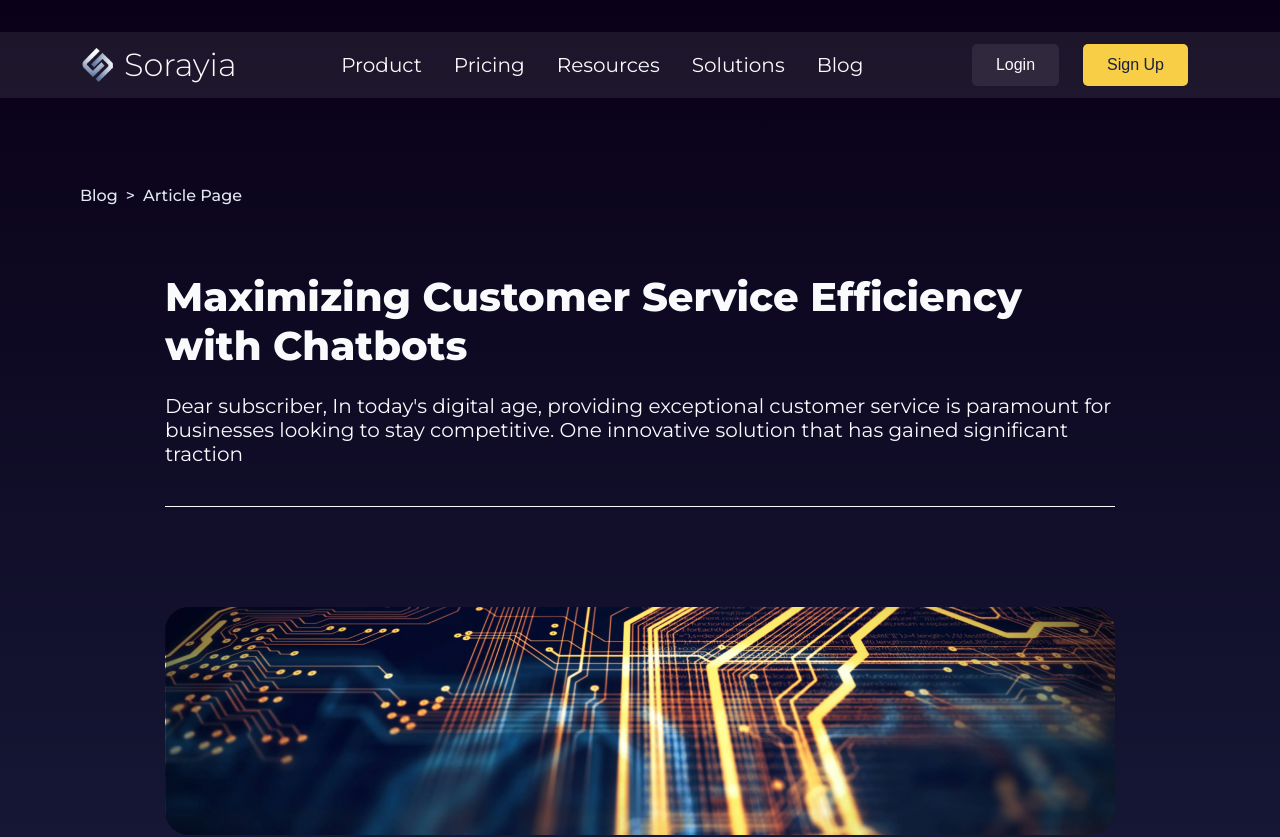
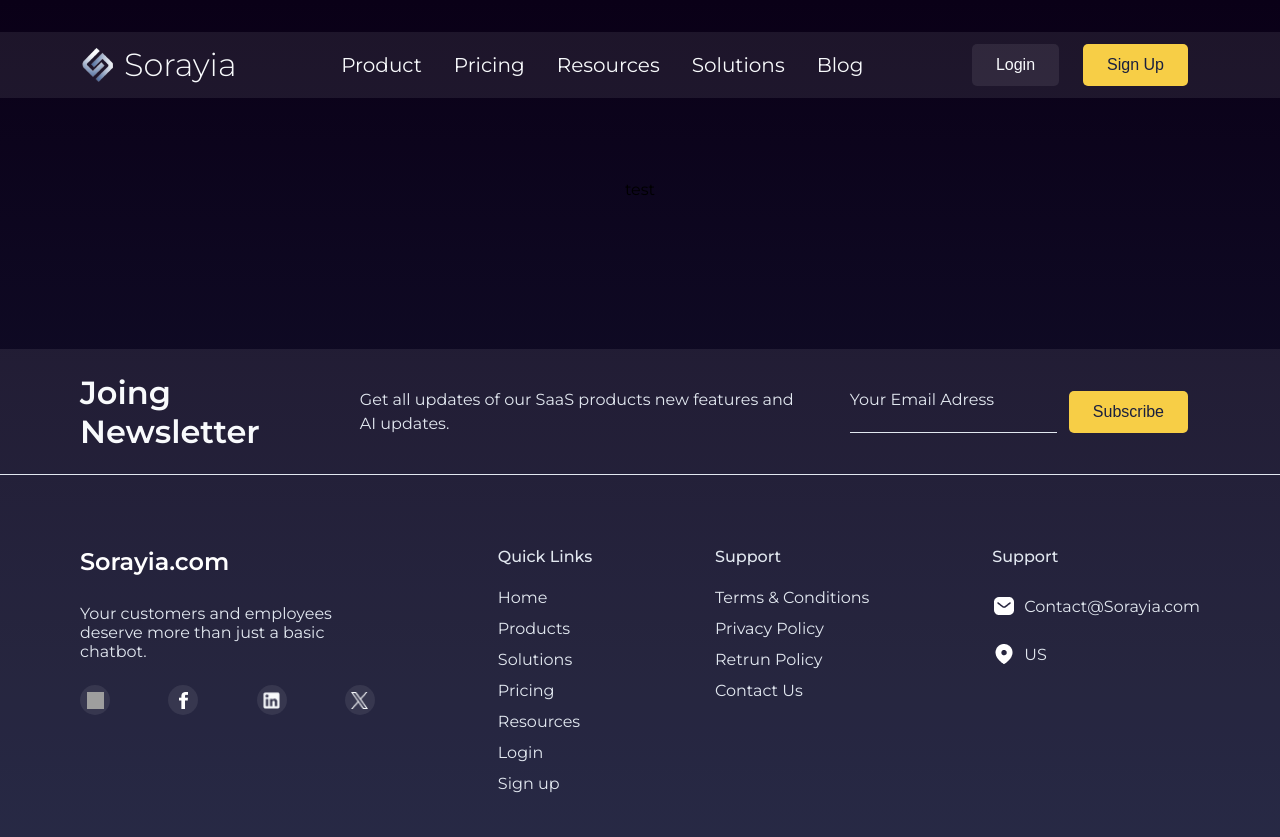
Before and after one commit to vitorlopes079/sorayia, a Next.js app: page /blog/maximizing-customer-service in a window 1280 px wide. Shown: the top 837 px of the page. Built offline with nearby package versions, Linux system fonts and the light colour scheme; grey boxes are pictures that could not be loaded.

Commit message:
try to deploy

```diff
--- a/src/app/blog/maximizing-customer-service/page.jsx
+++ b/src/app/blog/maximizing-customer-service/page.jsx
@@ -14,7 +14,8 @@
 const page = () => {
   return (
     <div className={styles.container}>
-      <nav className={styles.breadcrumbContainer}>
+      <p>test</p>
+      {/* <nav className={styles.breadcrumbContainer}>
         <ul className={styles.breadcrumb}>
           <li className="breadcrumb-item">Blog</li>
           <li> &gt; </li>
@@ -239,7 +240,7 @@
             <div className={styles.smalHorizontalLine}></div>
           </div>
         </section>
-      </div>
+      </div> */}
     </div>
   );
 };
--- a/src/app/product/page.jsx
+++ b/src/app/product/page.jsx
@@ -18,7 +18,7 @@
 const page = () => {
   return (
     <div className={styles.container}>
-      <div className={styles.topContainer}>
+      {/* <div className={styles.topContainer}>
         <Stack />
         <div className={styles.inputContainer}>
           <input className={styles.input} placeholder="Your Email Address" />
@@ -223,7 +223,7 @@
           />
         </div>
       </section>
-      <FrequentelyAsked />
+      <FrequentelyAsked /> */}
     </div>
   );
 };
--- a/src/app/solutions/page.jsx
+++ b/src/app/solutions/page.jsx
@@ -29,7 +29,7 @@
 const page = () => {
   return (
     <div className={styles.container}>
-      <Elipse numberOfEllipses={4} />
+      {/* <Elipse numberOfEllipses={4} />
       <section className={styles.hero}>
         <div className={styles.heroHeadingContainer}>
           <h1 className={styles.heroHeading}>
@@ -473,7 +473,7 @@
             <Image src={arrowDown} width={32} height={32} alt="arrow down" />
           </button>
         </div>
-      </section>
+      </section> */}
     </div>
   );
 };
```
